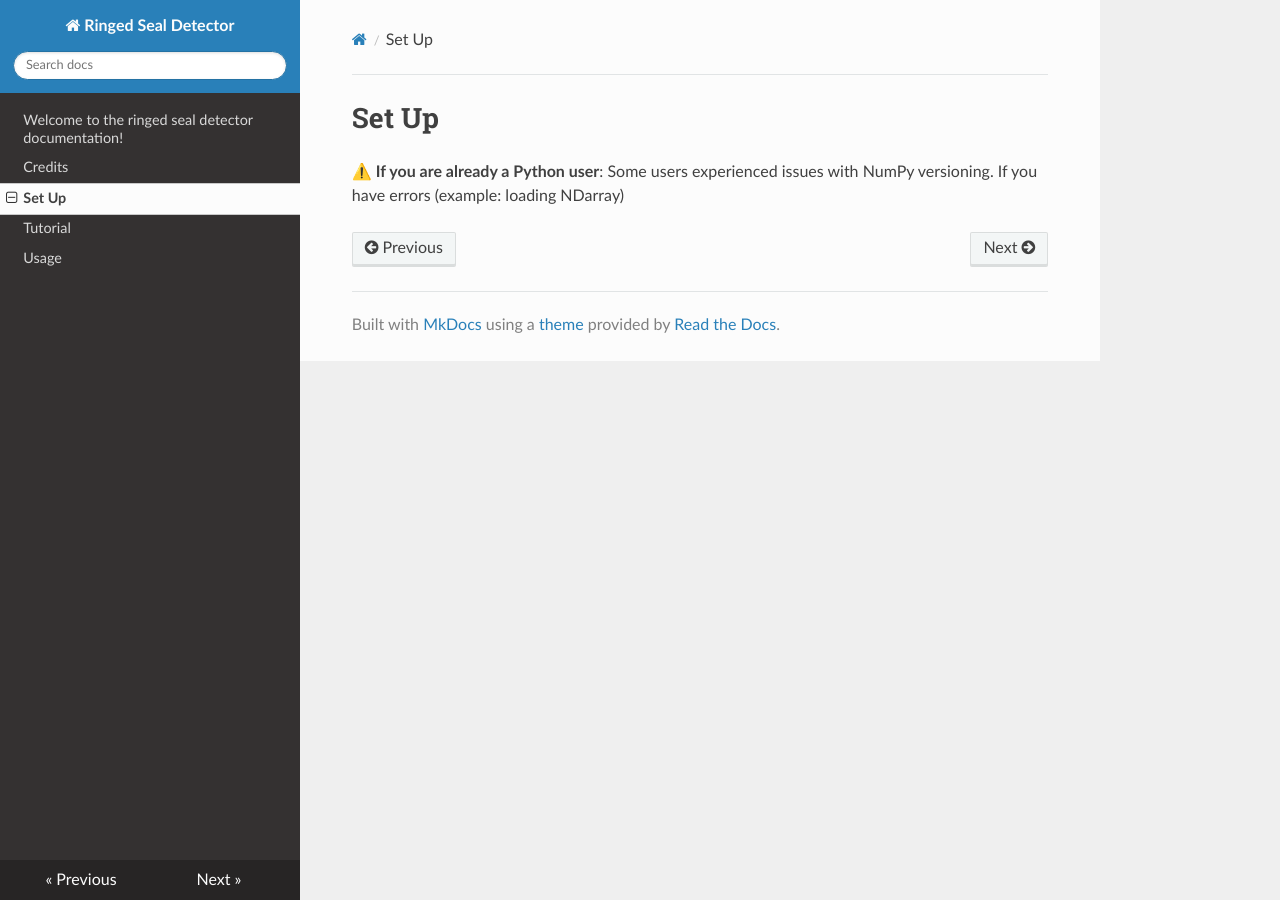
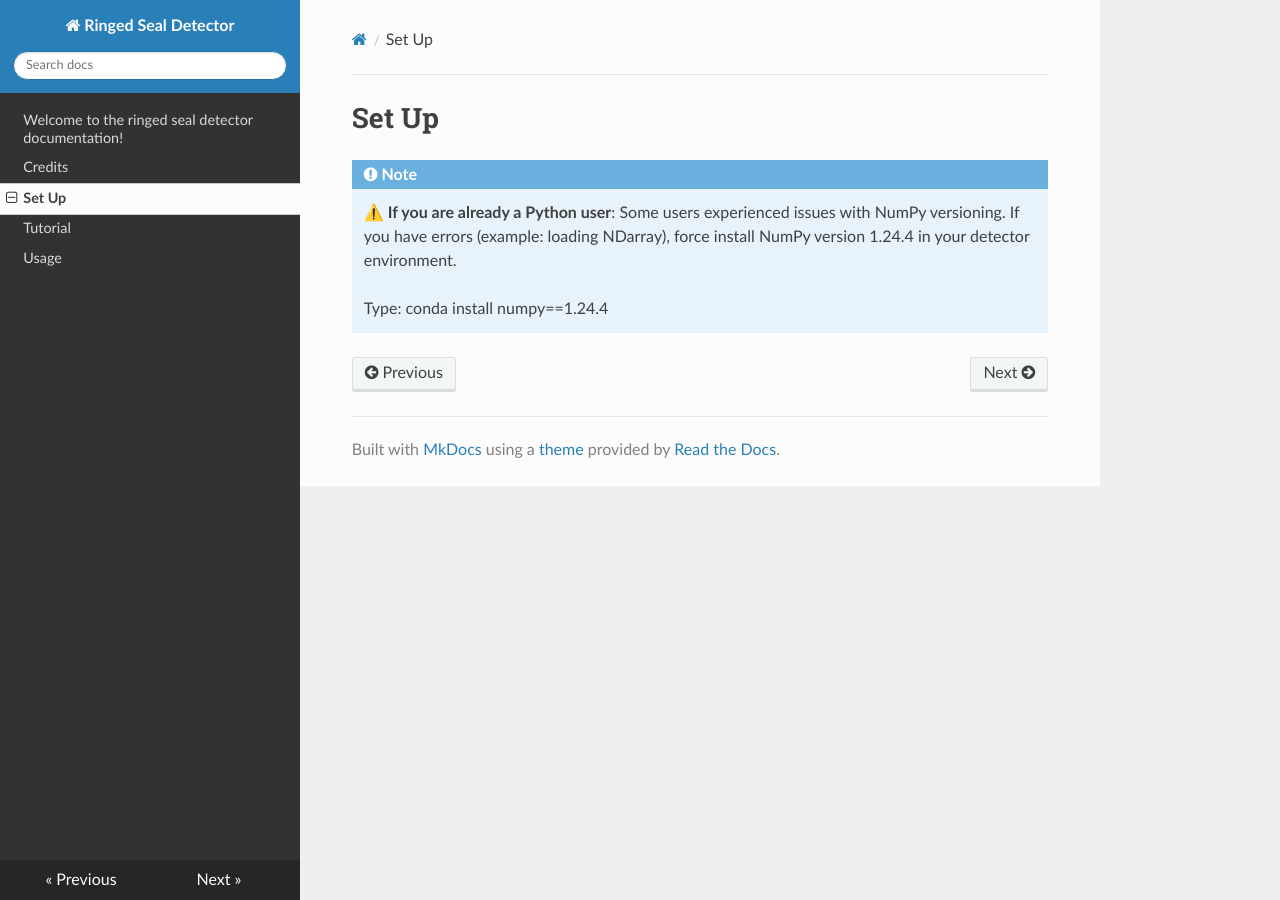
Before and after one commit to karlzam/ringed-seal-detector-docs, an MkDocs documentation site: the page built from docs/SetUp.md, in a window 1280 px wide. Built offline with MkDocs 1.6.1, drawn with Linux system fonts in a browser that asks for light colours; nearby versions of some CDN libraries.

Commit message:
seeing if the warning works

```diff
--- a/docs/SetUp.md
+++ b/docs/SetUp.md
@@ -1,3 +1,7 @@
 # Set Up
 
-⚠️ **If you are already a Python user**: Some users experienced issues with NumPy versioning. If you have errors (example: loading NDarray)
+!!! note
+
+    ⚠️ **If you are already a Python user**: Some users experienced issues with NumPy versioning. If you have errors (example: loading NDarray), force install NumPy version 1.24.4 in your detector environment.
+
+    Type: conda install numpy==1.24.4
```
Also changed, not shown: docs/img.png (added).
